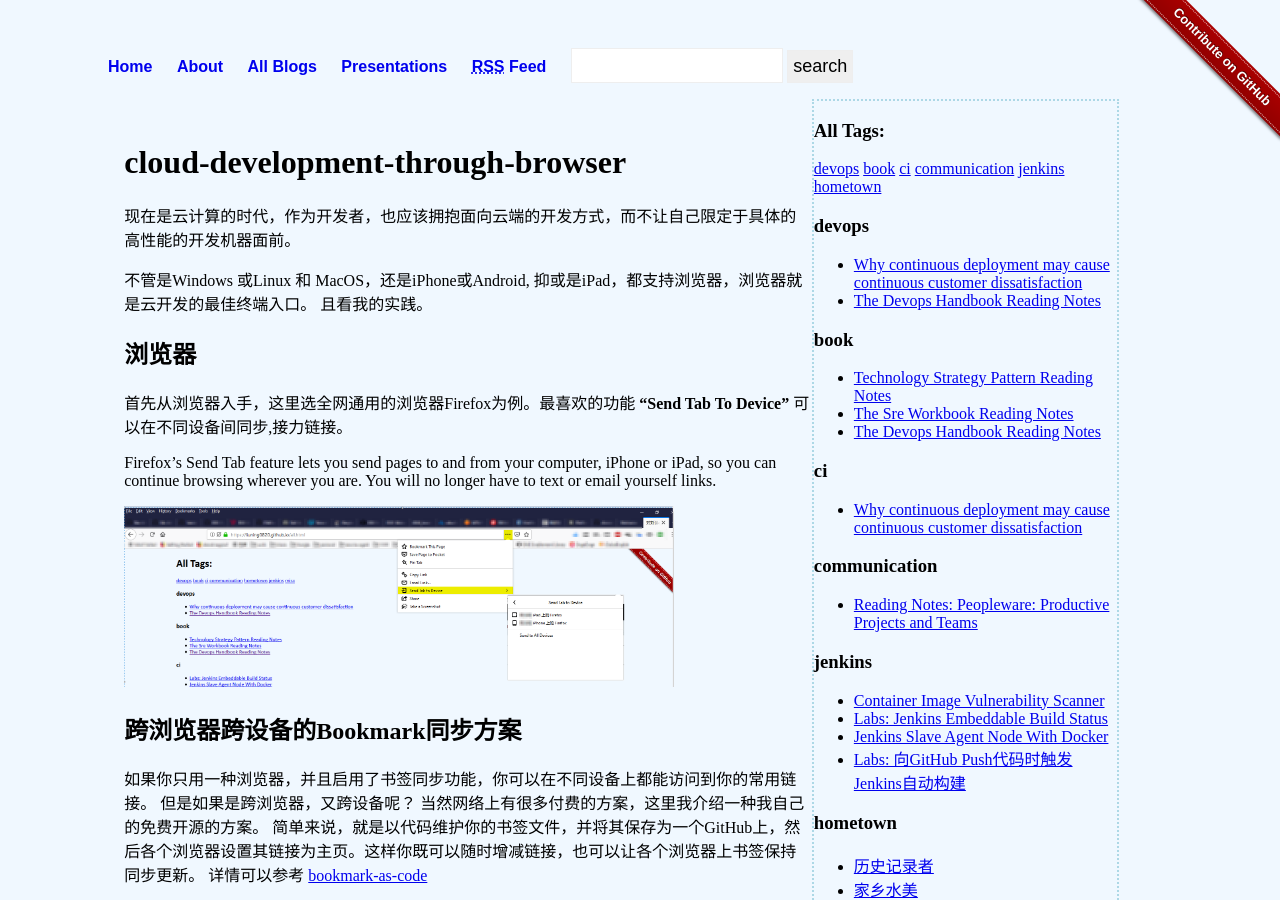
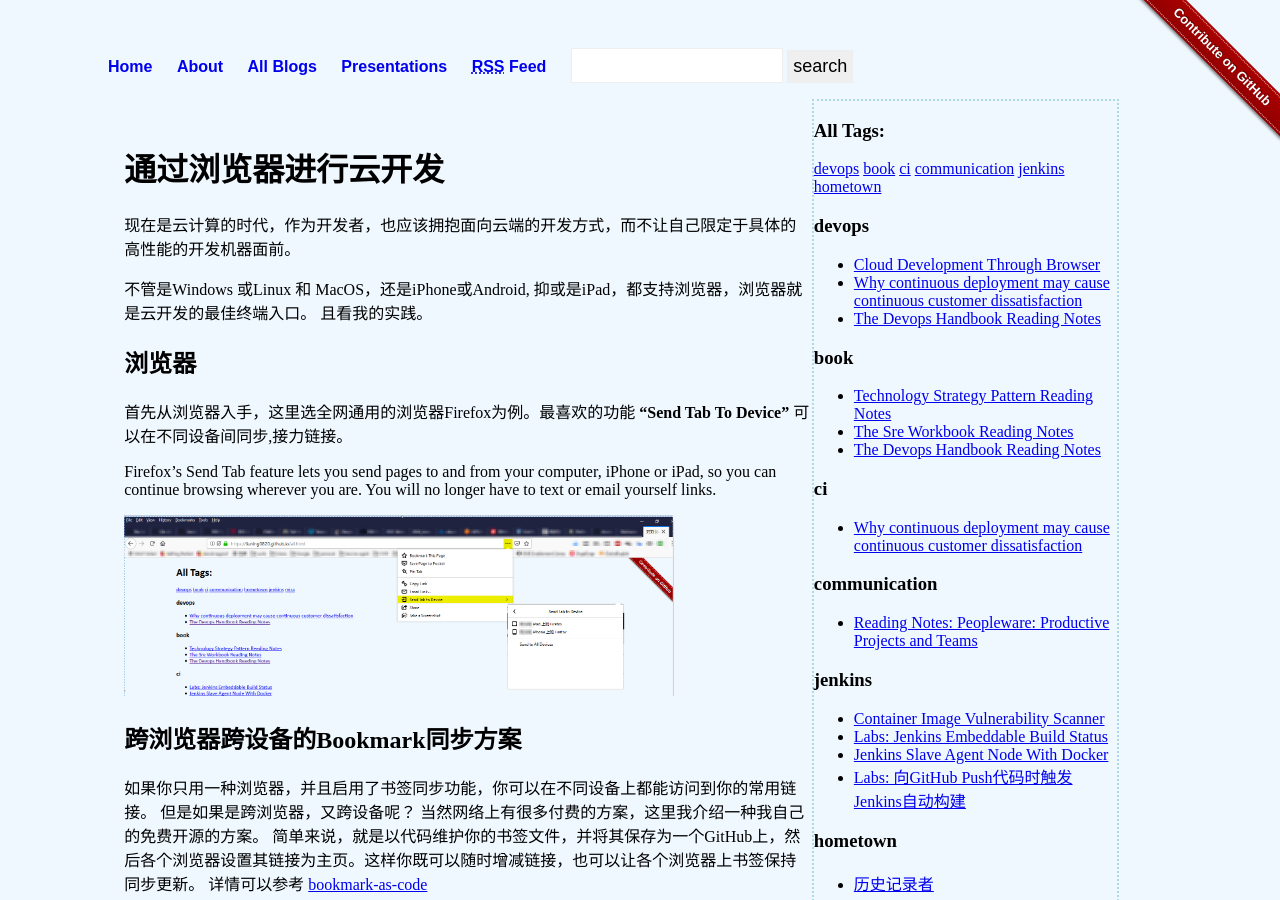
Before and after one commit to liuning0820/liuning0820.github.io, a Jekyll site: the page built from _posts/2019-09-14-cloud-development-through-browser.md, in a window 1280 px wide and 900 px high. Built offline with Jekyll 4.4.1, drawn with Linux system fonts in a browser that asks for light colours; comment, search, counter and statistics services are not loaded.

Commit message:
refactor a bit

```diff
--- a/_posts/2019-09-14-cloud-development-through-browser.md
+++ b/_posts/2019-09-14-cloud-development-through-browser.md
@@ -2,10 +2,10 @@
 layout: default
 author: liuning0820
 comments: true
-# tags: [devops]
+tags: [devops]
 ---
 
-# cloud-development-through-browser
+# 通过浏览器进行云开发
 
 现在是云计算的时代，作为开发者，也应该拥抱面向云端的开发方式，而不让自己限定于具体的高性能的开发机器面前。
 
```
Also changed, not shown: _posts/2019-05-20-jenkins-anchore-container-images-scanner.md (+5 -3 lines), _posts/2016-10-08-code-is-temporary.md (line endings or trailing spaces).
